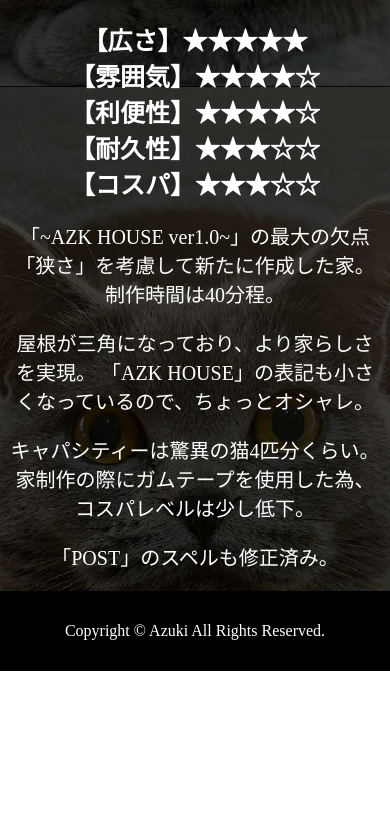
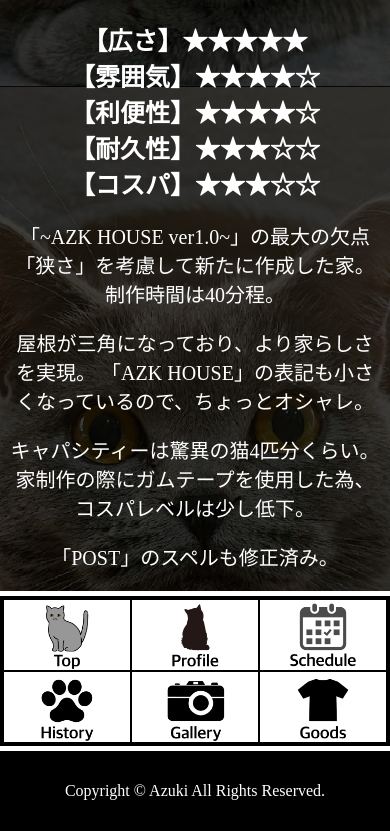
Before and after one commit to yuuki106/azuki_profile.github.io, a plain HTML site: page index.html in a window 390 px wide. Shown: the part 5148-5979 px from the top of the page. Before the commit the page ends 5819 px from the top, so only its background shows below. Drawn offline with Linux system fonts and the light colour scheme; files whose address does not match are found by name.

Commit message:
Update responsive.css

```diff
--- a/responsive.css
+++ b/responsive.css
@@ -174,6 +174,31 @@
         text-align: center;
         padding: 20px 10px;
     }
+
+    .iphone-swich{
+        display: block;
+        background-color: black;
+        width: 100%;
+    }
+    .iphone-switchlist{
+        display: flex;
+        flex-wrap: wrap;
+        padding-left: 0;
+        border: 3px solid black;
+        margin-top: 5px;
+        margin-bottom: 5px;
+    }
+    .iphone-switchlist img{
+        width:100%;
+    }
+    .iphone-switchlist li{
+        width: 33.33%;
+        height: 72px;
+        border: 1px solid black;
+        list-style: none;
+    }
+
+
     footer{
         width: 100%;
     }
```
